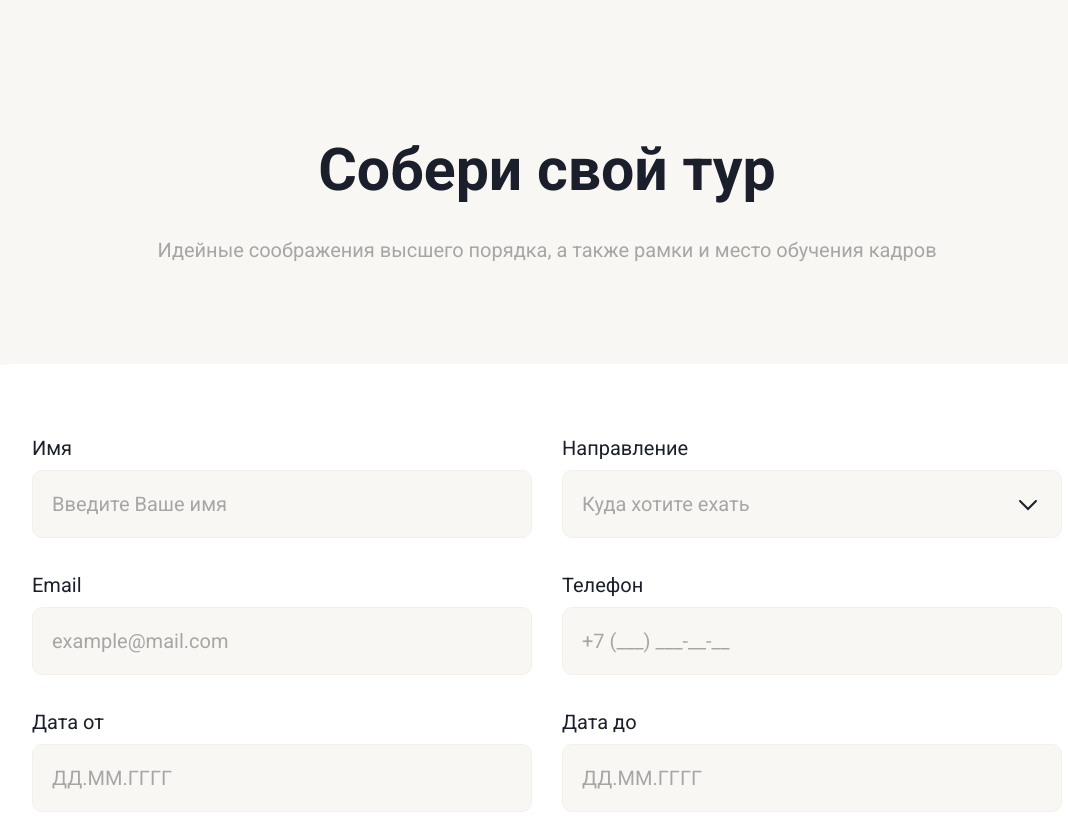
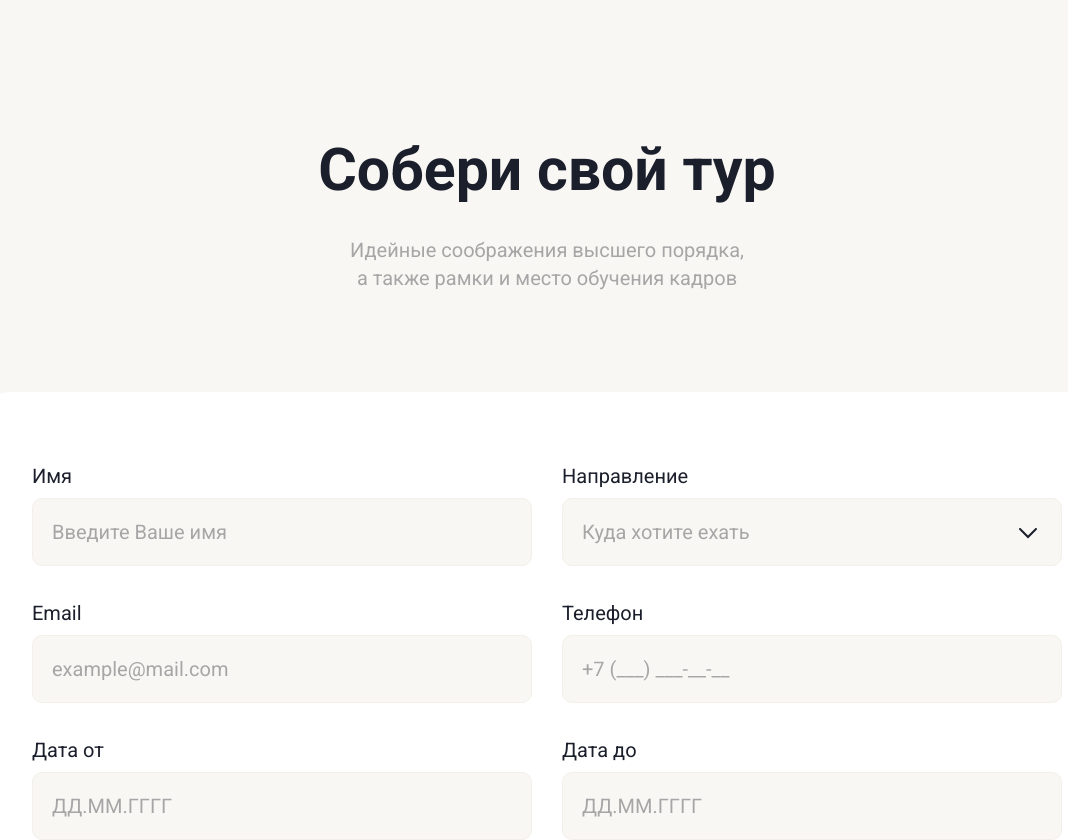
Before and after one commit to AlexZigma/your-tour-nextjs, a Next.js app: page / in a window 1280 px wide. Shown: the part 2301-3141 px from the top of the page, without its empty margins (93-1161 px from the left). Built offline with nearby package versions, Linux system fonts and the light colour scheme.

Commit message:
fix section: styles

```diff
--- a/src/components/commons/Section/Section.module.scss
+++ b/src/components/commons/Section/Section.module.scss
@@ -1,6 +1,11 @@
 @use "@/styles/mixins" as *;
 
 .section {
+  --header-subtitle-gap: 30px;
+  --header-filter-gap: 35px;
+  --content-margin-top: 100px;
+  --wide-padding-x: 30px;
+
   box-sizing: content-box;
   max-width: 1170px;
   padding-inline: fluid-value(21, 53, 360, 1024);
@@ -9,43 +14,52 @@
 
   scroll-margin-top: 88px;
 
+  @include mobile {
+    --header-subtitle-gap: 20px;
+    --header-filter-gap: 30px;
+    --content-margin-top: 50px;
+  }
+
+  @include tablet {
+    --wide-padding-x: 20px;
+  }
+
+  &__header {
+    display: flex;
+    flex-direction: column;
+    align-items: center;
+    max-width: 730px;
+    margin-inline: auto;
+  }
+
   &__title {
     text-align: center;
   }
 
   &__subtitle {
-    margin-top: 30px;
+    margin-top: var(--header-subtitle-gap);
+    max-width: 400px;
 
     text-align: center;
     color: var(--gray-300);
-
-    @include mobile {
-      margin-top: 20px;
-    }
   }
 
   &__filter-list {
-    margin-top: 35px;
-
-    @include mobile {
-      margin-top: 30px;
-    }
+    margin-top: var(--header-filter-gap);
   }
 
   &__content {
-    margin-top: 100px;
+    margin-top: var(--content-margin-top);
 
-    @include mobile {
-      margin-top: 50px;
+    &:has(form) {
+      @include mobile {
+        --content-margin-top: 40px;
+      }
     }
   }
 
   &--wide {
     max-width: 1920px;
-    padding-inline: 30px;
-
-    @include tablet {
-      padding-inline: 20px;
-    }
+    padding-inline: var(--wide-padding-x);
   }
 }
```
